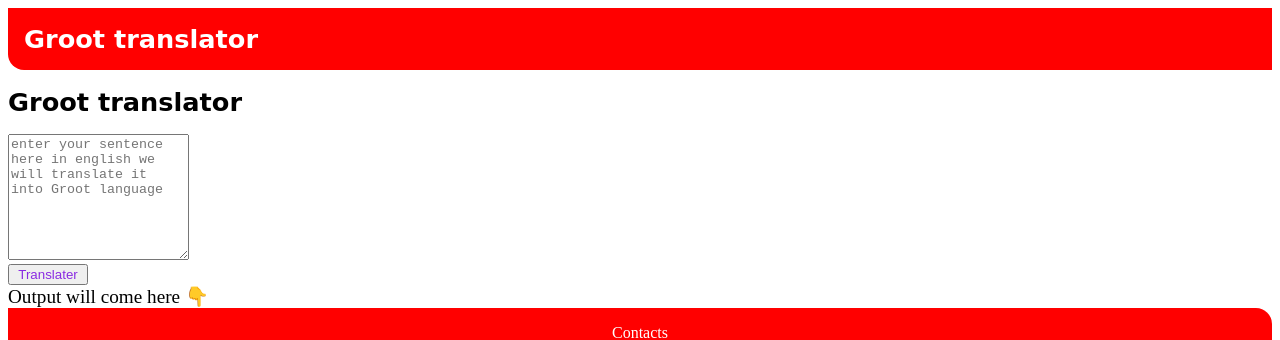
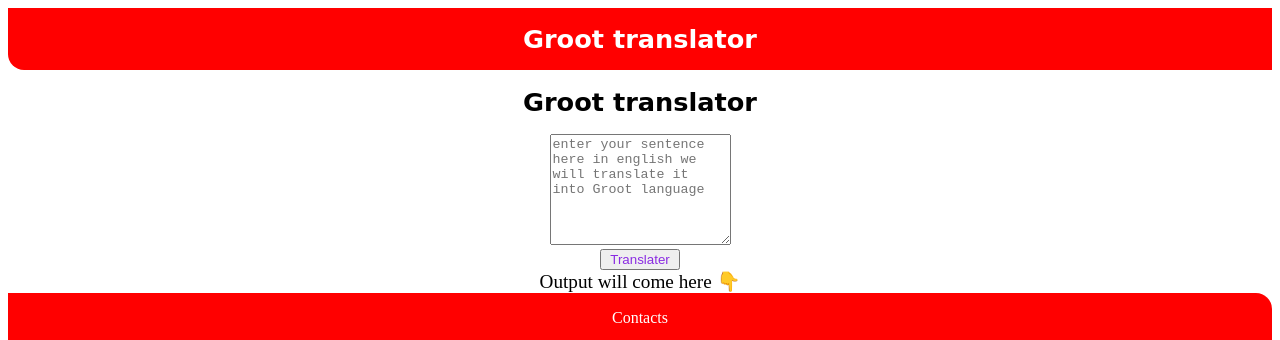
Before and after one commit to Aashish-Kaushik/Groot-translator, a plain HTML site: page index.html in a window 1280 px wide. Shown: the top 340 px of the page. Drawn offline with Linux system fonts and the light colour scheme.

Commit message:
update format

```diff
--- a/index.html
+++ b/index.html
@@ -8,7 +8,7 @@
     <link href="style.css" rel="stylesheet" />
   </head>
 
-  <body>
+  <body  class="block">
     <nav class="navigation-container">
       <div class="nav-brand"> Groot translator</div>
 
@@ -17,7 +17,7 @@
     <textarea
       id="input"
       placeholder="enter your sentence here in english we will translate it into Groot language"
-      rows="8"
+      rows="7" column="10"
     ></textarea>
     <div></div>
     <button id="btn" class="btns">Translater</button>
--- a/style.css
+++ b/style.css
@@ -56,3 +56,9 @@
     font-size: 1.6rem;
 
   }
+  .text{
+    text-align: center;
+  }
+  .block{
+      text-align: center;
+  }
```
